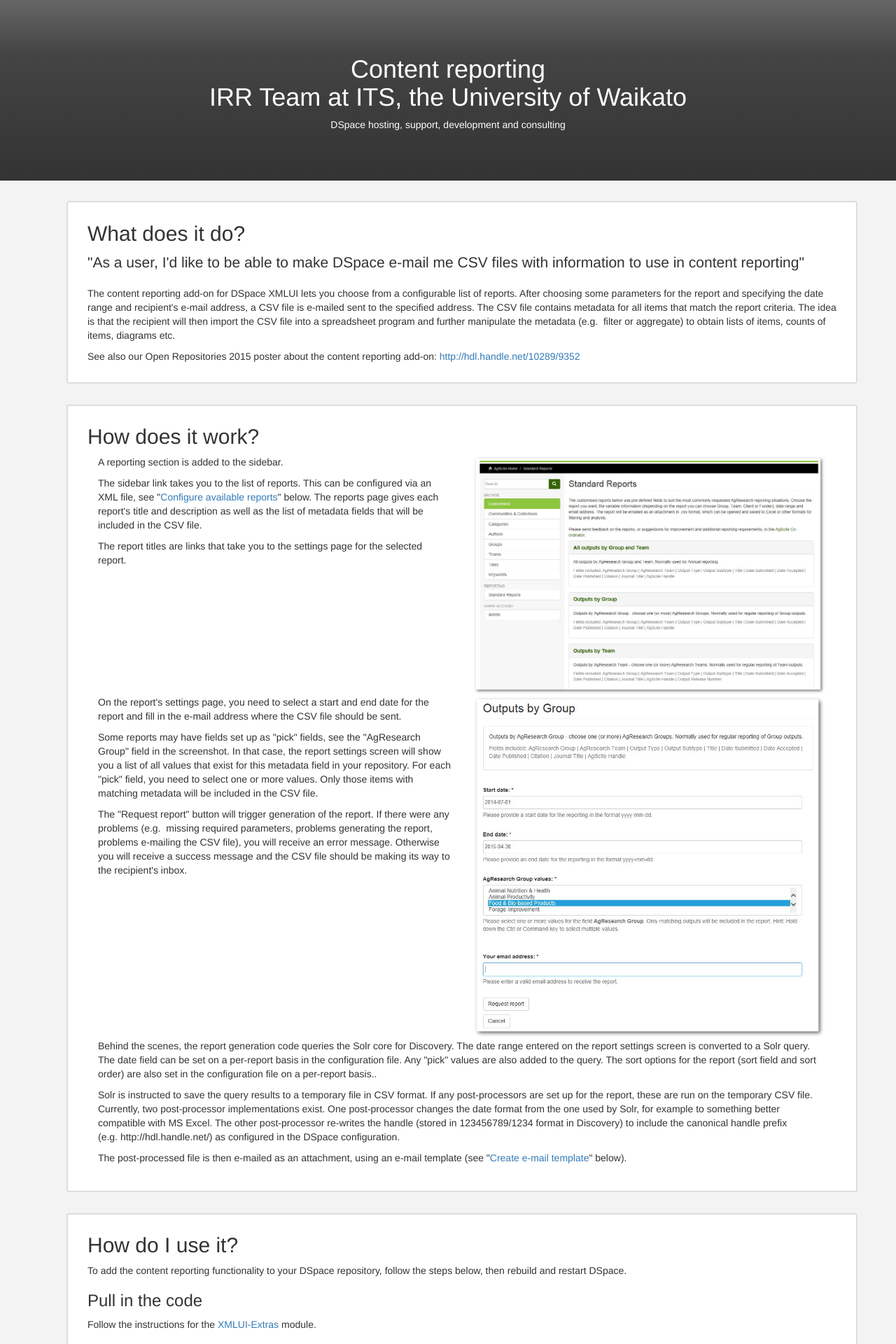
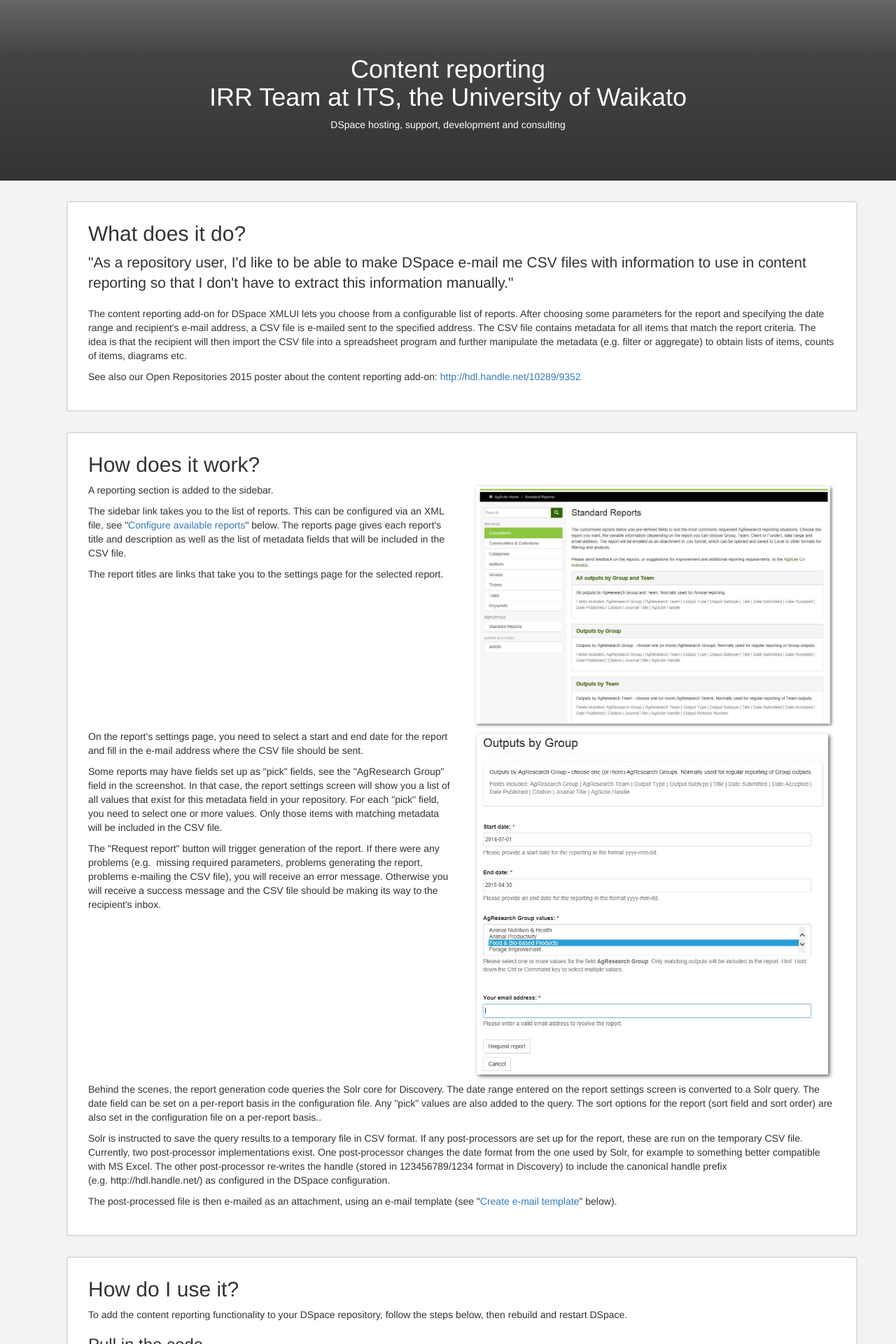
Before and after one commit to UoW-IRRs/UoW-IRRs.github.io, a Jekyll site: the page built from features/reporting/index.html, in a window 1280 px wide. Shown: the top 1920 px of the page at 70% size. Built offline with Jekyll 4.4.1, drawn with Linux system fonts in a browser that asks for light colours; nearby versions of some CDN libraries.

Commit message:
Layout tweaks

```diff
--- a/_layouts/default.html
+++ b/_layouts/default.html
@@ -5,7 +5,7 @@
     <meta http-equiv="X-UA-Compatible" content="IE=edge">
     <meta name="viewport" content="width=device-width, initial-scale=1">
 
-    <title>{% unless page.url == '/index.html' %}{{ page.title }} &middot; {% endunless %}IRR Team at ITS, the University of Waikato</title>
+    <title>{% unless page.url == '/' %}{{ page.title }} &middot; {% endunless %}IRR Team at ITS, the University of Waikato</title>
 
     <link rel="stylesheet" href="https://maxcdn.bootstrapcdn.com/bootstrap/3.3.4/css/bootstrap.min.css">
     <link rel="stylesheet" href="/stylesheets/style.min.css">
@@ -27,7 +27,7 @@
   </head>
   <body>
     <header>
-      <h1>{% unless page.url == '/index.html' %}{{ page.title }}<br/>{% endunless %}<a href="/">IRR Team at ITS, the University of Waikato</a></h1>
+      <h1>{% unless page.url == '/' %}{{ page.title }}<br/>{% endunless %}<a href="/">IRR Team at ITS, the University of Waikato</a></h1>
       <p class="tagline">DSpace hosting, support, development and consulting</p>
     </header>
     <section id="content" class="container">
--- a/features/reporting/index.html
+++ b/features/reporting/index.html
@@ -1,11 +1,12 @@
 ---
 title: Content reporting
 category: feature
-short-story: As a user, I'd like to be able to make DSpace e-mail me CSV files with information to use in content reporting
+short-story: As a repository user, I'd like to be able to make DSpace e-mail me CSV files with information to use in content reporting so that I don't have to extract this information manually.
 ---
 
       <ol class="slides">
 	<li class="slide row">
+	  <div class="col-xs-12">
 	  <h2>What does it do?</h2>
 	  <p class="lead">&quot;{{ page.short-story }}&quot;</p>
 	  <p>The content reporting add-on for DSpace XMLUI lets you
@@ -16,31 +17,32 @@ short-story: As a user, I'd like to be able to make DSpace e-mail me CSV files w
 	  all items that match the report criteria. The idea is that
 	  the recipient will then import the CSV file into a
 	  spreadsheet program and further manipulate the metadata
-	  (e.g.&nbsp; filter or aggregate) to obtain lists of items,
+	  (e.g. filter or aggregate) to obtain lists of items,
 	  counts of items, diagrams etc.</p>
 	  <p>See also our Open Repositories 2015 poster about the content reporting add-on: <a href="http://hdl.handle.net/10289/9352">http://hdl.handle.net/10289/9352</a></p>
+	  </div>
 	</li>
 	<li class="slide row">
-	  <h2>How does it work?</h2>
-	    <div class="col-lg-6 col-md-6 col-sm-12 col-xs-12 pull-left">
+	  <h2 class="col-xs-12">How does it work?</h2>
+	    <div class="col-lg-6 col-md-6 col-sm-12 col-xs-12">
 	      <p>A reporting section is added to the sidebar.</p>
 
 	      <p>The sidebar link takes you to the list of reports. This can be configured via an XML file, see &quot;<a href="#config">Configure available reports</a>&quot; below. The reports page gives each report's title and description as well as the list of metadata fields that will be included in the CSV file.</p>
 
 	      <p>The report titles are links that take you to the settings page for the selected report.</p>
 	    </div>
-	    <div class="col-lg-6 col-md-6 col-sm-12 col-xs-12 push-right">
+	    <div class="col-lg-6 col-md-6 col-sm-12 col-xs-12">
 	      <img src="/images/features/reporting/01-reporting-screen.jpg" class="img-responsive" alt="The reports screen"/>
 	    </div>
-	    <div class="col-lg-6 col-md-6 col-sm-12 col-xs-12 pull-left">
+	    <div class="col-lg-6 col-md-6 col-sm-12 col-xs-12">
 	      <p>On the report's settings page, you need to select a start and end date for the report and fill in the e-mail address where the CSV file should be sent.</p>
 	      <p>Some reports may have fields set up as &quot;pick&quot; fields, see the &quot;AgResearch Group&quot; field in the screenshot. In that case, the report settings screen will show you a list of all values that exist for this metadata field in your repository. For each &quot;pick&quot; field, you need to select one or more values. Only those items with matching metadata will be included in the CSV file.</p>
 	      <p>The &quot;Request report&quot; button will trigger generation of the report. If there were any problems (e.g.&nbsp; missing required parameters, problems generating the report, problems e-mailing the CSV file), you will receive an error message. Otherwise you will receive a success message and the CSV file should be making its way to the recipient's inbox.</p>
 	    </div>
-	    <div class="col-lg-6 col-md-6 col-sm-12 col-xs-12 push-right">
+	    <div class="col-lg-6 col-md-6 col-sm-12 col-xs-12">
 	      <img src="/images/features/reporting/02-set-options.jpg" class="img-responsive" alt="The report settings screen"/>
 	    </div>
-	    <div class="col-lg-12 col-md-12 col-sm-12 col-xs-12 pull-left">
+	    <div class="col-lg-12 col-md-12 col-sm-12 col-xs-12">
 	      <p>
 	      Behind the scenes, the report generation code queries
 	      the Solr core for Discovery. The date range entered on
@@ -63,6 +65,7 @@ short-story: As a user, I'd like to be able to make DSpace e-mail me CSV files w
 	    </div>
 	</li>
 	<li class="slide row">
+	  <div class="col-xs-12">
 	  <h2><a name="how-to-use"></a>How do I use it?</h2>
 	  <p>To add the content reporting functionality to your DSpace
 	    repository, follow the steps below, then rebuild and
@@ -113,6 +116,7 @@ the IRR team</pre>
 	    to the JavaDoc in the interface declaration for expected
 	    functionality. Ensure the class is on the classpath for
 	    your XMLUI web application (eg by adding it to the
-	    &quot;additions&quot; module). Then pull in your custom class in <code>reports-configuration.xml</code> just like the two default post-processors.</p>
+	      &quot;additions&quot; module). Then pull in your custom class in <code>reports-configuration.xml</code> just like the two default post-processors.</p>
+	    </div>
 	</li>
       </ol>
```
Also changed, not shown: index.html (+12 -6 lines), stylesheets/style.css (+13 -1 lines), stylesheets/style.min.css.
